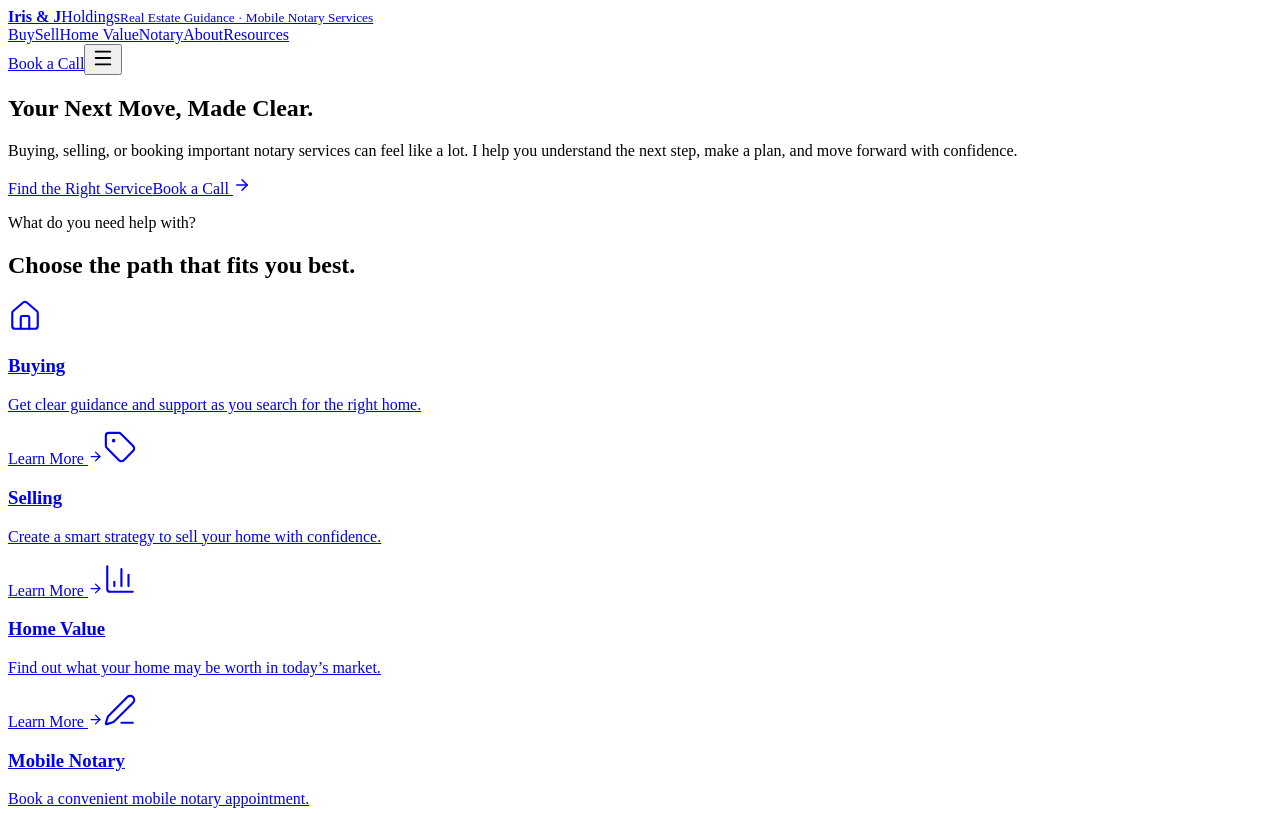
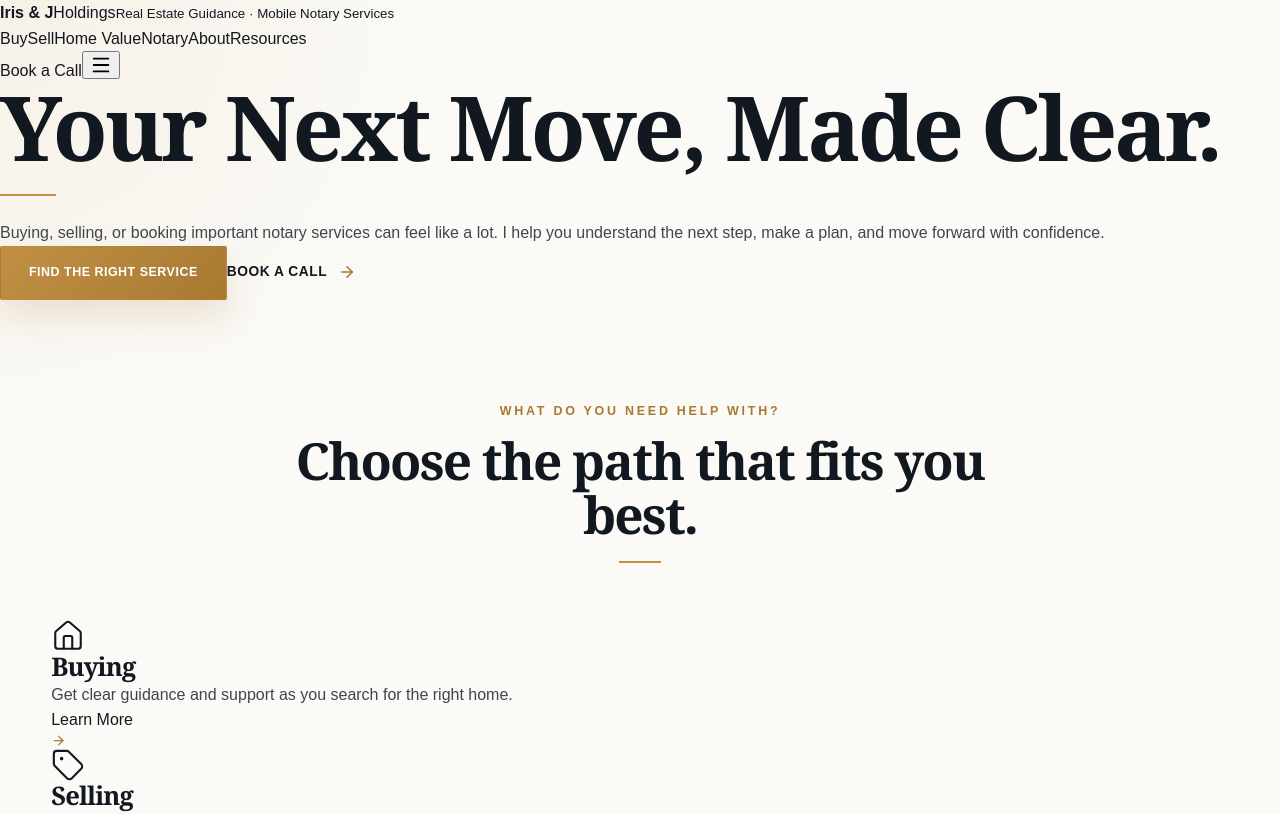
Before and after one commit to Emanuel628/Iris-and-J-Holdings, a React (Vite) app: page / in a window 1280 px wide. Shown: the top 814 px of the page. Built offline with nearby package versions, Linux system fonts and the light colour scheme.

Commit message:
Add global typography and base styles

```diff
--- a/src/styles/globals.css
+++ b/src/styles/globals.css
@@ -0,0 +1,185 @@
+* {
+  box-sizing: border-box;
+}
+
+html {
+  scroll-behavior: smooth;
+}
+
+body {
+  margin: 0;
+  background: var(--color-cream);
+  color: var(--color-ink);
+  font-family: var(--font-body);
+  font-size: 16px;
+  line-height: 1.6;
+  -webkit-font-smoothing: antialiased;
+  text-rendering: optimizeLegibility;
+}
+
+a {
+  color: inherit;
+  text-decoration: none;
+}
+
+button,
+a {
+  -webkit-tap-highlight-color: transparent;
+}
+
+img,
+svg {
+  display: block;
+}
+
+h1,
+h2,
+h3,
+p {
+  margin: 0;
+}
+
+h1,
+h2,
+h3 {
+  font-family: var(--font-heading);
+  font-weight: 600;
+  letter-spacing: -0.035em;
+  color: var(--color-ink);
+}
+
+h1 {
+  font-size: clamp(3.4rem, 7vw, 6rem);
+  line-height: 0.95;
+}
+
+h2 {
+  font-size: clamp(2.1rem, 4vw, 3.3rem);
+  line-height: 1.05;
+}
+
+h3 {
+  font-size: clamp(1.35rem, 2vw, 1.85rem);
+  line-height: 1.12;
+}
+
+p {
+  color: var(--color-ink-soft);
+}
+
+.site-shell {
+  min-height: 100vh;
+  overflow: hidden;
+  background:
+    radial-gradient(circle at top left, rgba(234, 215, 182, 0.24), transparent 30rem),
+    var(--color-cream);
+}
+
+.section {
+  padding: var(--section-y) var(--section-x);
+}
+
+.section-heading {
+  max-width: 760px;
+  margin: 0 auto 3.5rem;
+}
+
+.section-heading.centered {
+  text-align: center;
+}
+
+.section-heading.compact {
+  margin-bottom: 2.2rem;
+}
+
+.eyebrow {
+  margin-bottom: 0.75rem;
+  color: var(--color-champagne-dark);
+  font-size: 0.78rem;
+  font-weight: 700;
+  letter-spacing: 0.22em;
+  text-transform: uppercase;
+}
+
+.gold-line {
+  display: block;
+  width: 56px;
+  height: 2px;
+  margin: 1.55rem 0;
+  background: var(--color-champagne);
+}
+
+.gold-line.short {
+  width: 42px;
+  margin: 1.2rem auto;
+}
+
+.button {
+  display: inline-flex;
+  align-items: center;
+  justify-content: center;
+  gap: 0.45rem;
+  min-height: 54px;
+  padding: 0 1.75rem;
+  border: 1px solid transparent;
+  border-radius: var(--radius-button);
+  font-size: 0.78rem;
+  font-weight: 800;
+  letter-spacing: 0.04em;
+  text-transform: uppercase;
+  transition:
+    transform var(--speed) var(--ease-soft),
+    box-shadow var(--speed) var(--ease-soft),
+    background-color var(--speed) var(--ease-soft),
+    border-color var(--speed) var(--ease-soft);
+}
+
+.button-primary {
+  color: #ffffff;
+  background: linear-gradient(135deg, var(--color-champagne), var(--color-champagne-dark));
+  box-shadow: 0 16px 34px rgba(167, 121, 49, 0.18);
+}
+
+.button-secondary {
+  color: #ffffff;
+  background: var(--color-champagne);
+}
+
+.button:hover {
+  transform: translateY(-3px);
+  box-shadow: 0 20px 42px rgba(167, 121, 49, 0.22);
+}
+
+.text-link {
+  display: inline-flex;
+  align-items: center;
+  gap: 0.65rem;
+  color: var(--color-ink);
+  font-size: 0.86rem;
+  font-weight: 800;
+  letter-spacing: 0.04em;
+  text-transform: uppercase;
+}
+
+.text-link svg,
+.card-link svg {
+  color: var(--color-champagne-dark);
+  transition: transform var(--speed) var(--ease-soft);
+}
+
+.text-link:hover svg,
+.service-card:hover .card-link svg {
+  transform: translateX(5px);
+}
+
+.sr-only {
+  position: absolute;
+  width: 1px;
+  height: 1px;
+  padding: 0;
+  margin: -1px;
+  overflow: hidden;
+  clip: rect(0, 0, 0, 0);
+  white-space: nowrap;
+  border: 0;
+}
```
